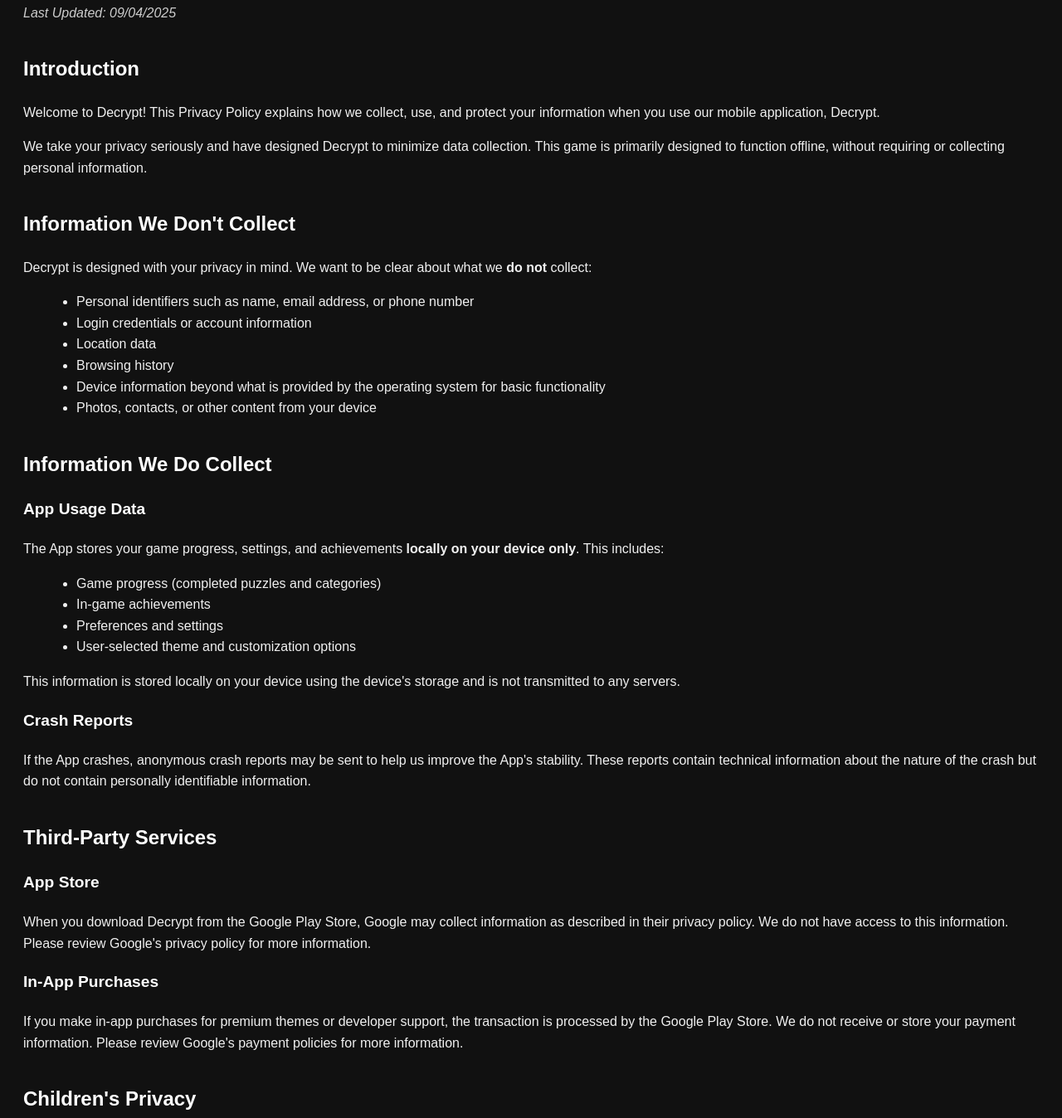
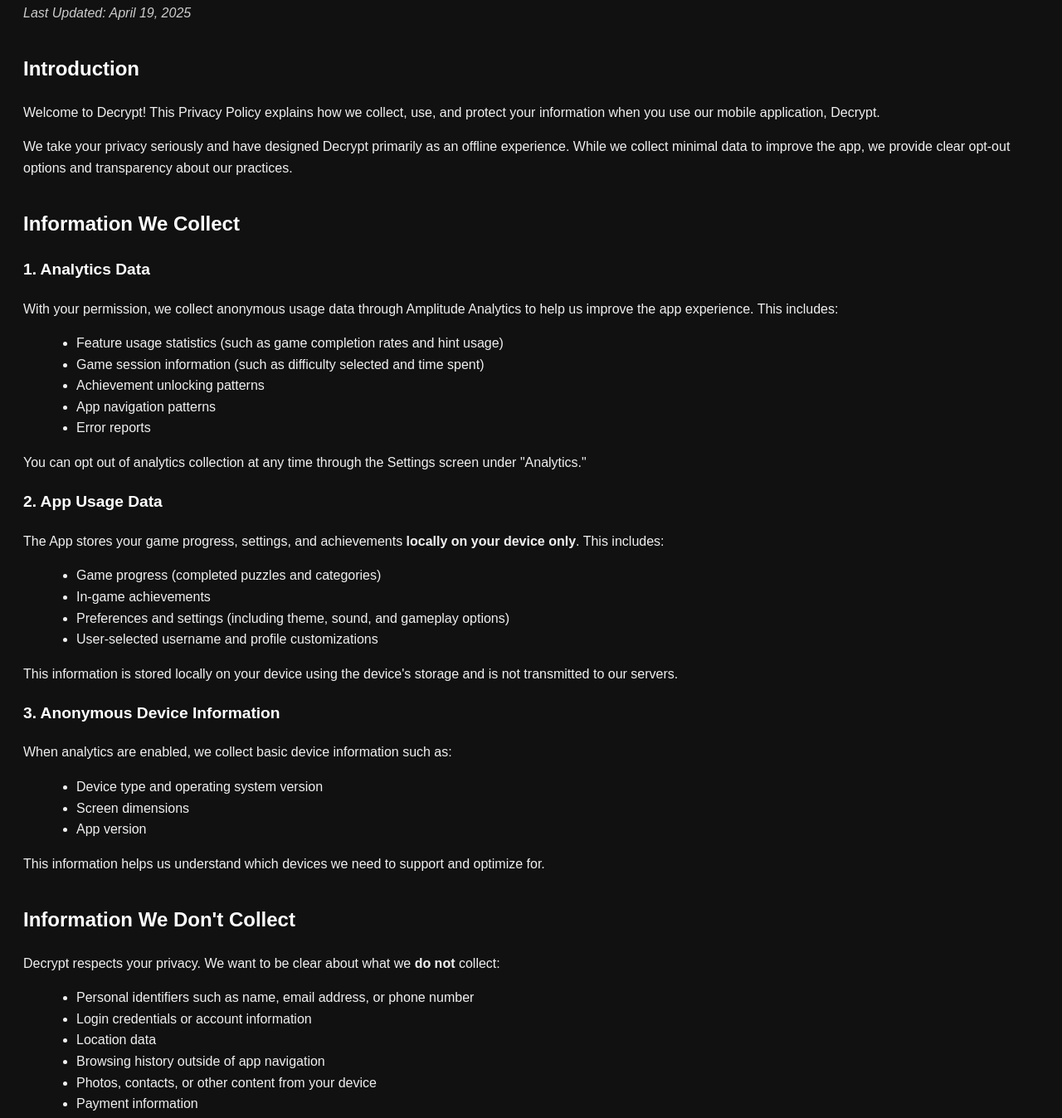
Before and after one commit to DecryptGame/DecryptGame.github.io, a plain HTML site: page index.html in a window 1280 px wide. Shown: the part 114-1462 px from the top of the page at 83% size. Drawn offline with Linux system fonts and the light colour scheme.

Commit message:
Update index.html
Expanded privacy policy to include analytics information

```diff
--- a/index.html
+++ b/index.html
@@ -59,42 +59,70 @@
 <body>
 
   <h1>Privacy Policy for Decrypt</h1>
-  <p class="updated">Last Updated: 09/04/2025</p>
+  <p class="updated">Last Updated: April 19, 2025</p>
 
   <div class="section">
     <h2>Introduction</h2>
     <p>Welcome to Decrypt! This Privacy Policy explains how we collect, use, and protect your information when you use our mobile application, Decrypt.</p>
-    <p>We take your privacy seriously and have designed Decrypt to minimize data collection. This game is primarily designed to function offline, without requiring or collecting personal information.</p>
+    <p>We take your privacy seriously and have designed Decrypt primarily as an offline experience. While we collect minimal data to improve the app, we provide clear opt-out options and transparency about our practices.</p>
+  </div>
+
+  <div class="section">
+    <h2>Information We Collect</h2>
+
+    <h3>1. Analytics Data</h3>
+    <p>With your permission, we collect anonymous usage data through Amplitude Analytics to help us improve the app experience. This includes:</p>
+    <ul>
+      <li>Feature usage statistics (such as game completion rates and hint usage)</li>
+      <li>Game session information (such as difficulty selected and time spent)</li>
+      <li>Achievement unlocking patterns</li>
+      <li>App navigation patterns</li>
+      <li>Error reports</li>
+    </ul>
+    <p>You can opt out of analytics collection at any time through the Settings screen under "Analytics."</p>
+
+    <h3>2. App Usage Data</h3>
+    <p>The App stores your game progress, settings, and achievements <strong>locally on your device only</strong>. This includes:</p>
+    <ul>
+      <li>Game progress (completed puzzles and categories)</li>
+      <li>In-game achievements</li>
+      <li>Preferences and settings (including theme, sound, and gameplay options)</li>
+      <li>User-selected username and profile customizations</li>
+    </ul>
+    <p>This information is stored locally on your device using the device's storage and is not transmitted to our servers.</p>
+
+    <h3>3. Anonymous Device Information</h3>
+    <p>When analytics are enabled, we collect basic device information such as:</p>
+    <ul>
+      <li>Device type and operating system version</li>
+      <li>Screen dimensions</li>
+      <li>App version</li>
+    </ul>
+    <p>This information helps us understand which devices we need to support and optimize for.</p>
   </div>
 
   <div class="section">
     <h2>Information We Don't Collect</h2>
-    <p>Decrypt is designed with your privacy in mind. We want to be clear about what we <strong>do not</strong> collect:</p>
+    <p>Decrypt respects your privacy. We want to be clear about what we <strong>do not</strong> collect:</p>
     <ul>
       <li>Personal identifiers such as name, email address, or phone number</li>
       <li>Login credentials or account information</li>
       <li>Location data</li>
-      <li>Browsing history</li>
-      <li>Device information beyond what is provided by the operating system for basic functionality</li>
+      <li>Browsing history outside of app navigation</li>
       <li>Photos, contacts, or other content from your device</li>
+      <li>Payment information</li>
     </ul>
   </div>
 
   <div class="section">
-    <h2>Information We Do Collect</h2>
-
-    <h3>App Usage Data</h3>
-    <p>The App stores your game progress, settings, and achievements <strong>locally on your device only</strong>. This includes:</p>
+    <h2>How We Use Your Information</h2>
+    <p>We use the collected information solely to:</p>
     <ul>
-      <li>Game progress (completed puzzles and categories)</li>
-      <li>In-game achievements</li>
-      <li>Preferences and settings</li>
-      <li>User-selected theme and customization options</li>
+      <li>Improve the app's functionality and user experience</li>
+      <li>Fix bugs and technical issues</li>
+      <li>Make informed decisions about future features and updates</li>
+      <li>Understand how users interact with the game</li>
     </ul>
-    <p>This information is stored locally on your device using the device's storage and is not transmitted to any servers.</p>
-
-    <h3>Crash Reports</h3>
-    <p>If the App crashes, anonymous crash reports may be sent to help us improve the App's stability. These reports contain technical information about the nature of the crash but do not contain personally identifiable information.</p>
   </div>
 
   <div class="section">
@@ -103,13 +131,27 @@
     <h3>App Store</h3>
     <p>When you download Decrypt from the Google Play Store, Google may collect information as described in their privacy policy. We do not have access to this information. Please review Google's privacy policy for more information.</p>
 
-    <h3>In-App Purchases</h3>
-    <p>If you make in-app purchases for premium themes or developer support, the transaction is processed by the Google Play Store. We do not receive or store your payment information. Please review Google's payment policies for more information.</p>
+    <h3>Amplitude Analytics</h3>
+    <p>We use Amplitude Analytics to collect anonymous usage data when you enable analytics. Amplitude's privacy policy can be found at <a href="https://amplitude.com/privacy" target="_blank">https://amplitude.com/privacy</a>.</p>
+  </div>
+
+  <div class="section">
+    <h2>Data Retention and Security</h2>
+    <p>Analytics data is retained in accordance with Amplitude's data retention policies. Your local game data remains on your device until you uninstall the app or clear its data.</p>
+  </div>
+
+  <div class="section">
+    <h2>Your Rights and Choices</h2>
+    <p>You have the following rights regarding your data:</p>
+    <ul>
+      <li><strong>Right to opt out</strong>: You can disable analytics collection in the Settings menu at any time</li>
+      <li><strong>Right to delete</strong>: Uninstalling the app will remove all local data</li>
+    </ul>
   </div>
 
   <div class="section">
     <h2>Children's Privacy</h2>
-    <p>Our App is suitable for all ages and does not collect personal information from children or anyone else.</p>
+    <p>Our App is suitable for all ages. We do not knowingly collect personal information from children under 13.</p>
   </div>
 
   <div class="section">
```
